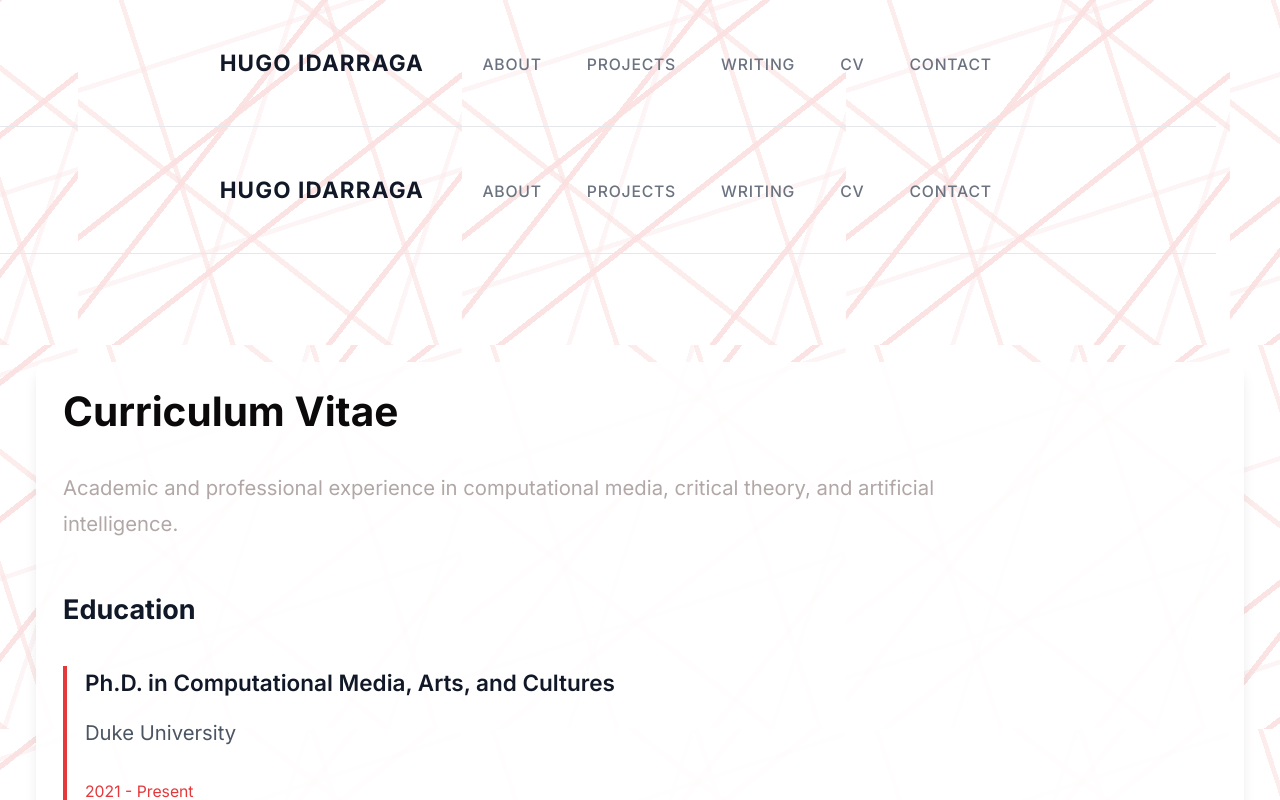
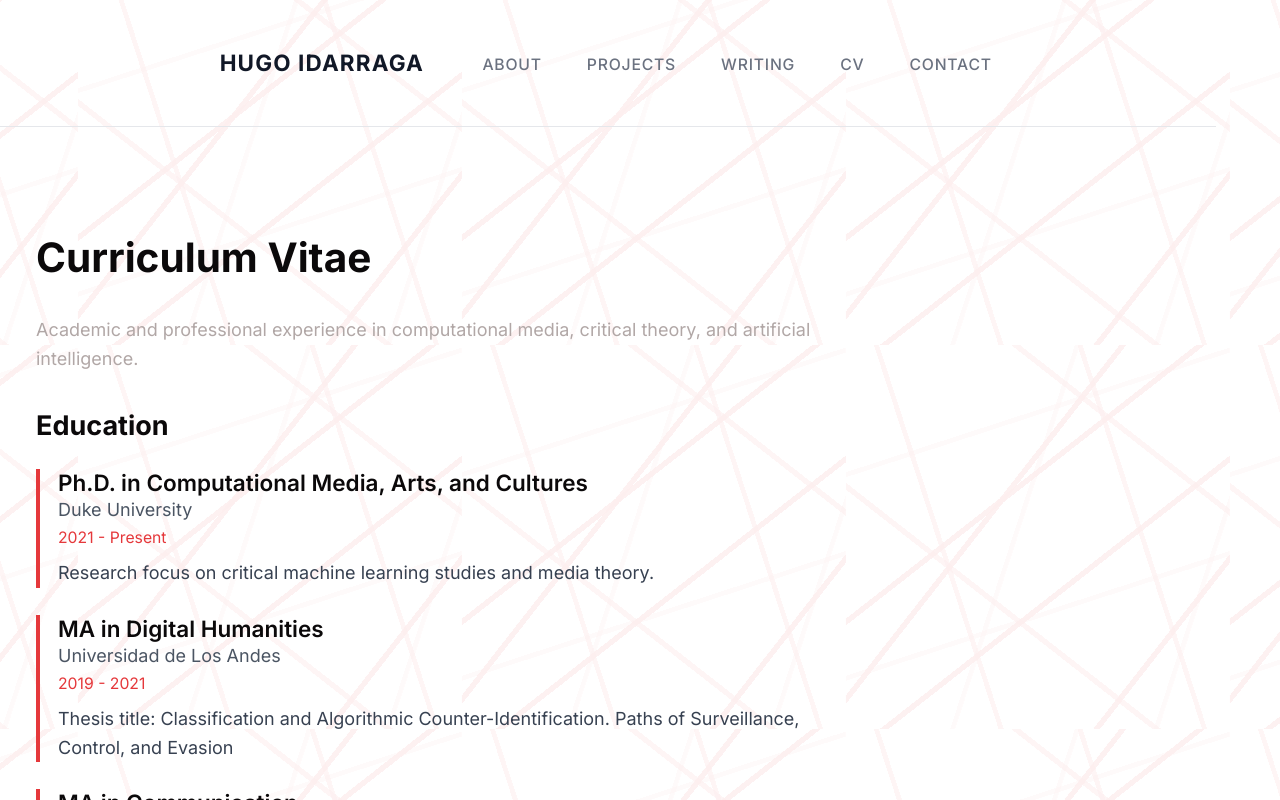
Before and after one commit to 3st3r30sc0p10/hugoidarraga, a Next.js app: page /cv in a window 1280 px wide. Built offline with nearby package versions, Linux system fonts and the light colour scheme.

Commit message:
Fix duplicate navigation by removing it from SectionLayout

```diff
--- a/src/app/components/SectionLayout.tsx
+++ b/src/app/components/SectionLayout.tsx
@@ -1,7 +1,6 @@
 'use client';
 
 import React from 'react';
-import Navigation from './Navigation';
 
 interface SectionLayoutProps {
   title: string;
@@ -10,19 +9,13 @@
 
 export default function SectionLayout({ title, children }: SectionLayoutProps) {
   return (
-    <div className="relative min-h-screen">
-      <div className="texture-background" aria-hidden="true" />
-      <Navigation />
-      <main className="pt-16">
-        <div className="max-w-7xl mx-auto px-4 sm:px-6 lg:px-8 py-8">
-          <div className="bg-white bg-opacity-90 rounded-lg shadow-lg p-6">
-            {title && <h1 className="text-3xl md:text-4xl font-bold mb-8">{title}</h1>}
-            <div className="prose prose-lg max-w-none">
-              {children}
-            </div>
-          </div>
-        </div>
-      </main>
+    <div className="min-h-screen pt-16">
+      <div className="max-w-7xl mx-auto px-4 sm:px-6 lg:px-8 py-8">
+        {title && (
+          <h1 className="text-4xl font-bold mb-8">{title}</h1>
+        )}
+        {children}
+      </div>
     </div>
   );
 }
```
